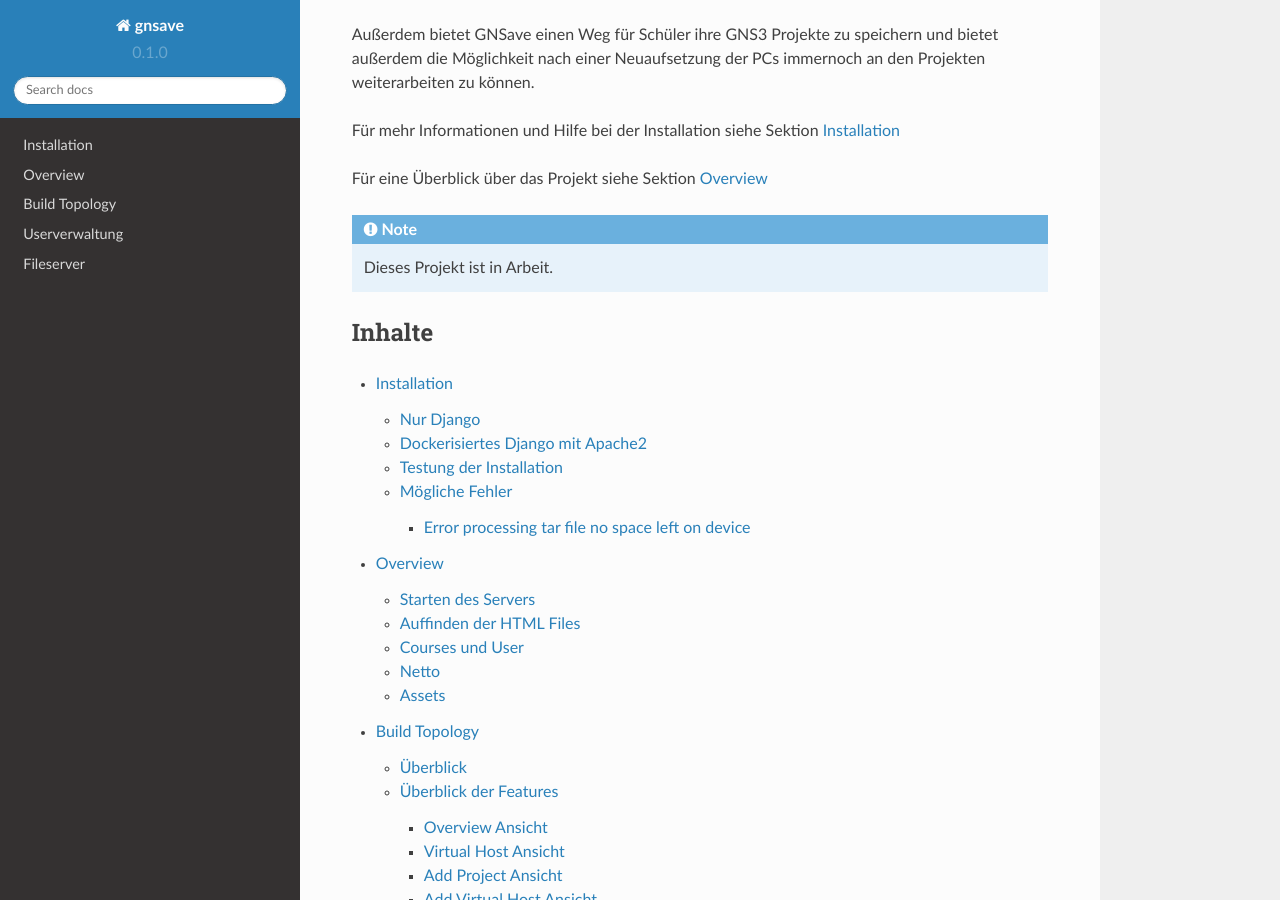
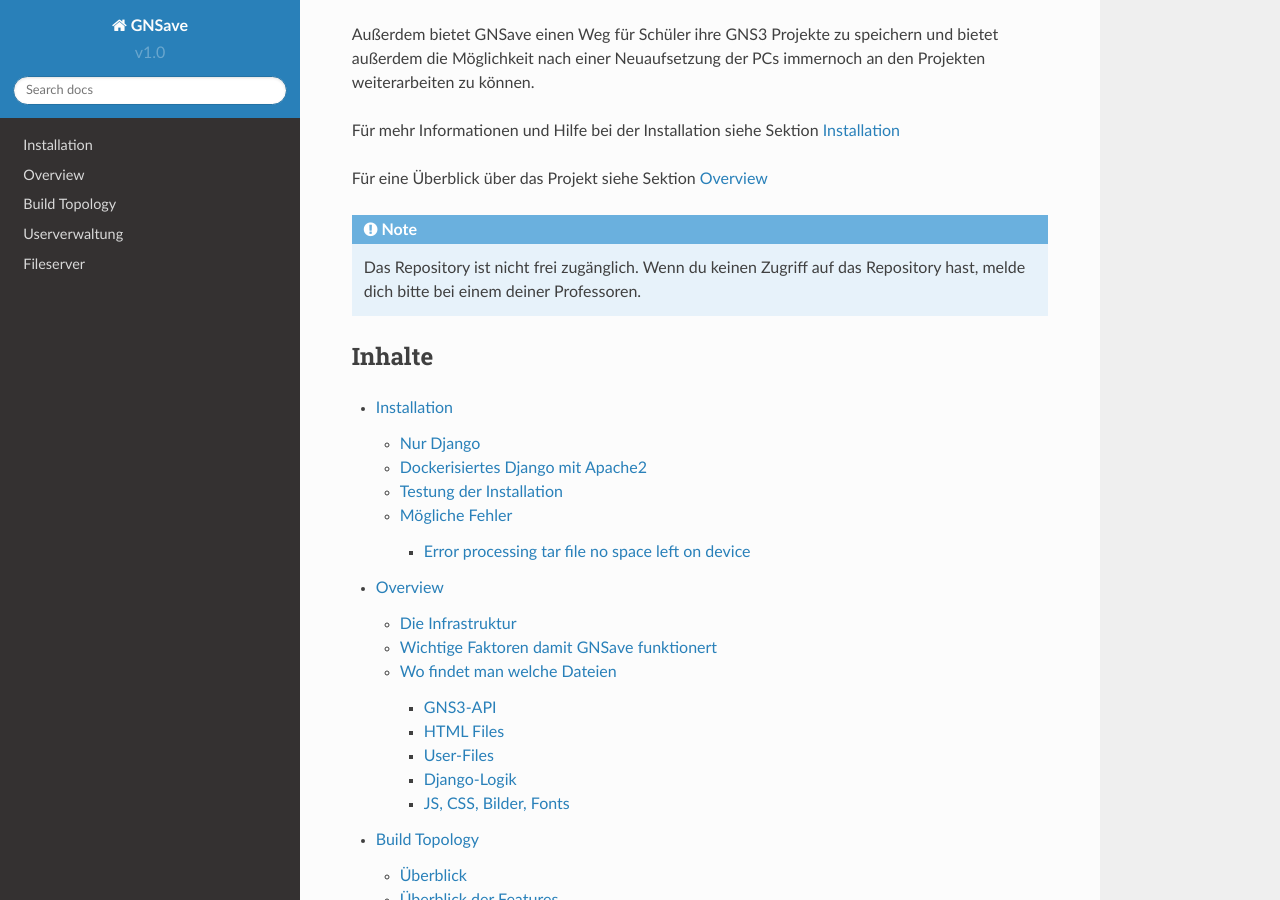
Before and after one commit to gnsave/GNSave, a Sphinx documentation site: the page built from docs/source/index.rst, in a window 1280 px wide and 900 px high, scrolled down 257 px. Built offline with Sphinx 7.4.7 and the Read the Docs theme 2.0.0, drawn with Linux system fonts in a browser that asks for light colours; some of the changed lines change nothing that is shown.

Commit message:
Updated Overview

```diff
--- a/docs/source/conf.py
+++ b/docs/source/conf.py
@@ -2,12 +2,12 @@
 
 # -- Project information
 
-project = 'gnsave'
+project = 'GNSave'
 copyright = '2022, GNSave'
 author = 'Lorenz Bauer'
 
-release = '0.1'
-version = '0.1.0'
+release = '1.0'
+version = 'v1.0'
 
 # -- General configuration
 
--- a/docs/source/index.rst
+++ b/docs/source/index.rst
@@ -13,7 +13,7 @@
 
 .. note::
 
-   Dieses Projekt ist in Arbeit.
+   Das Repository ist nicht frei zugänglich. Wenn du keinen Zugriff auf das Repository hast, melde dich bitte bei einem deiner Professoren.
 
 Inhalte
 --------
--- a/docs/source/overview.rst
+++ b/docs/source/overview.rst
@@ -1,31 +1,165 @@
 Overview
-=====
+==========
 
 .. _overview:
 
-Starten des Servers
-------------
-
-Zum Starten der Django App, startet man die manage.py Datei mit dem Befehl py manage.py runserver.
+Die Infrastruktur
+-------------------
 
 
-Auffinden der HTML Files
-------------
-
-Die HTML Files, welchhe die App verwendet, sind im templates Ordner aufzufinden. Dort sind diese in jeweils Admin, Registration und User untergegliedert.
+.. image:: images/aufbau.svg
+   :width: 250
+   :alt: aufbau
 
 
-Courses und User
-------------
+Je nach dem welche Installationsart man gewählt hat sieht es dementsprechend anders aus
 
-Course und User findet am im Files Ordner. Diese sind auch jeweilig durch einen Ordner getrennt.
+Wichtige Faktoren damit GNSave funktionert
+------------------------------------------------
 
-Netto
-------------
+**GNSave muss im gleichen Netzwerk sein wie die VMs. Wenn das nicht möglich ist muss man GNSave über einen VPN
+ins Netzwerk bringen**
 
-Die Netto relevanten Files sind im netto_clone Ordner aufzufinden.
+Bei **allen** PCs auf denen GNS3 läuft muss der Lokale Server auf die globale IP gebridged werden. Das macht man so:
 
-Assets
-------------
+.. image:: images/localserver.png
+   :width: 600
+   :alt: localserver
 
-Für Assets wie VMs, GNS3, JS, Bilder gilt das auffinden im assets Ordner
+Wo findet man welche Dateien
+------------------------------------
+
+Das ist die Ordnerstruktur von GNSave:
+
+.. code-block:: bash
+
+    GNSave
+    │
+    ├── assets
+    │   └── ...
+    ├── files
+    │   └── ...
+    ├── namespaces
+    │   └── ...
+    ├── netto_clone
+    │   └── ...
+    ├── templates
+    │   └── ...
+    ├── manage.py
+    └── requirements.txt
+
+GNS3-API
+^^^^^^^^^^
+
+Die GNS3 API ist von uns als Asset eingestuft worden und ist deswegen in **assets/gns3_api_calls/**
+
+.. code-block:: bash
+
+    assets
+    └── gns3_api_calls
+        └── virtual_machines.py
+        └── virtual_machine.py
+        └── project.py
+        └── device.py
+        └── node_types.py
+        └── virtual_machines // hier werden die VMs als Text gespeichert
+
+
+HTML Files
+^^^^^^^^^^
+
+Die HTML Files befinden sich im **templates** Ordner.
+
+Sie sind in admin und user geteilt, um den verschiedenen Accounttypen unterschiedliche Seiten zu zeigen
+
+.. code-block:: bash
+
+    templates
+    │
+    ├── admin
+    │   ├── Build Topology
+    │   │   └── ...
+    │   ├── ...
+    │   │
+    └── registration
+    │   ├── login.html
+    │   │
+    └── user
+    │   └── Fileserver
+    │      └── ...
+    │   └── ...
+
+User-Files
+^^^^^^^^^^
+
+Courses und User findet man im **files** Ordner. Diese sind auch jeweilig durch einen Ordner getrennt.
+
+.. code-block:: bash
+
+    files
+    │
+    ├── users
+    │   ├── lorenz
+    │   │   └── project.gns3project
+    │   │
+    │   └── arthur
+    │      └── plf_vorbereitung.gns3project
+    │
+    └── courses
+        ├── 21-22-4AX
+        │   └── plf_uebung.gns3project
+        │   └── lorenz
+        │   └── arthur
+        │      └── plf_uebung.gns3project
+        │
+        └── 22-23-5AX
+           └── matura_uebung.gns3project
+           └── arthur
+              └── matura_uebung.gns3project
+
+Django-Logik
+^^^^^^^^^^^^^
+
+Die Django-Logik befindet sich in **netto_clone** und **namespaces**
+
+.. code-block:: bash
+
+    netto_clone
+    │
+    ├──  models.py
+    ├──  asgi.py
+    ├──  __init__.py
+    ├──  context_processors.py
+    ├──  settings.py
+    ├──  urls.py
+    ├──  views.py
+    └──  wsgi.py
+
+    namespaces
+    │
+    ├── accounts
+    │   ├── views.py
+    │   └── urls.py
+    ├── build_topology
+    │   ├── views.py
+    │   └── urls.py
+    ├── fileserver
+    │   ├── views.py
+    │   └── urls.py
+    ├── gns_setup
+    │   ├── views.py
+    │   └── urls.py
+    └── other
+        ├── views.py
+        └── urls.py
+
+JS, CSS, Bilder, Fonts
+^^^^^^^^^^^^^^^^^^^^^^^^
+
+Sind alle im **assets** Ordner
+
+.. code-block:: bash
+
+    assets
+    │
+    └──  ...
```
Also changed, not shown: docs/source/images/aufbau.svg (added).
